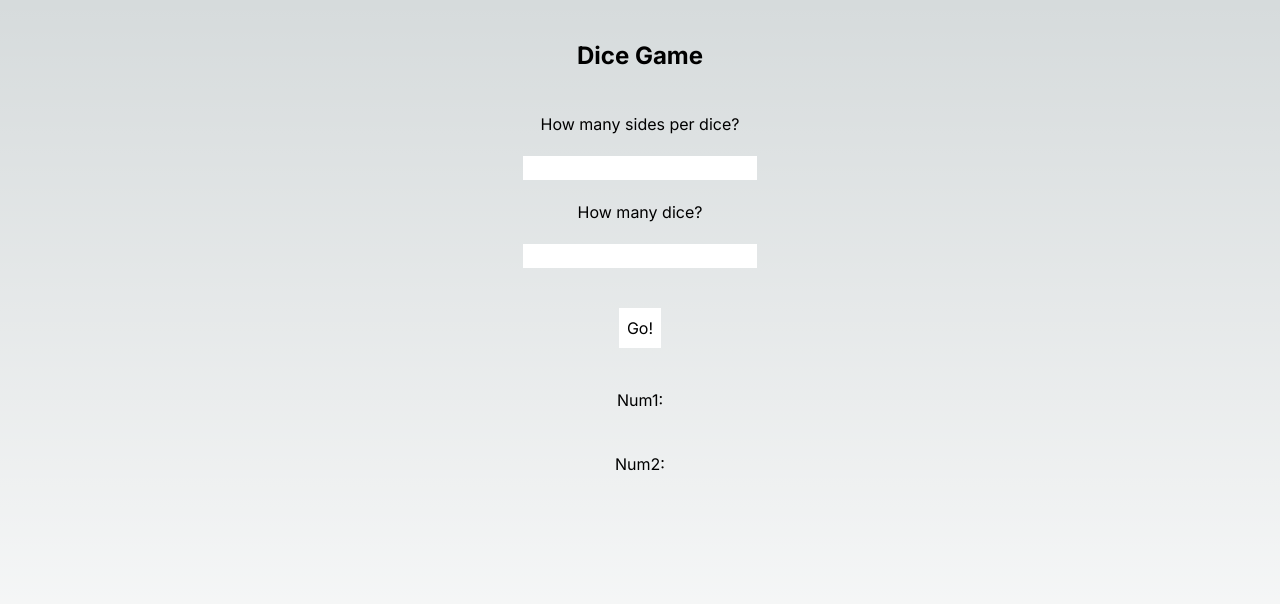
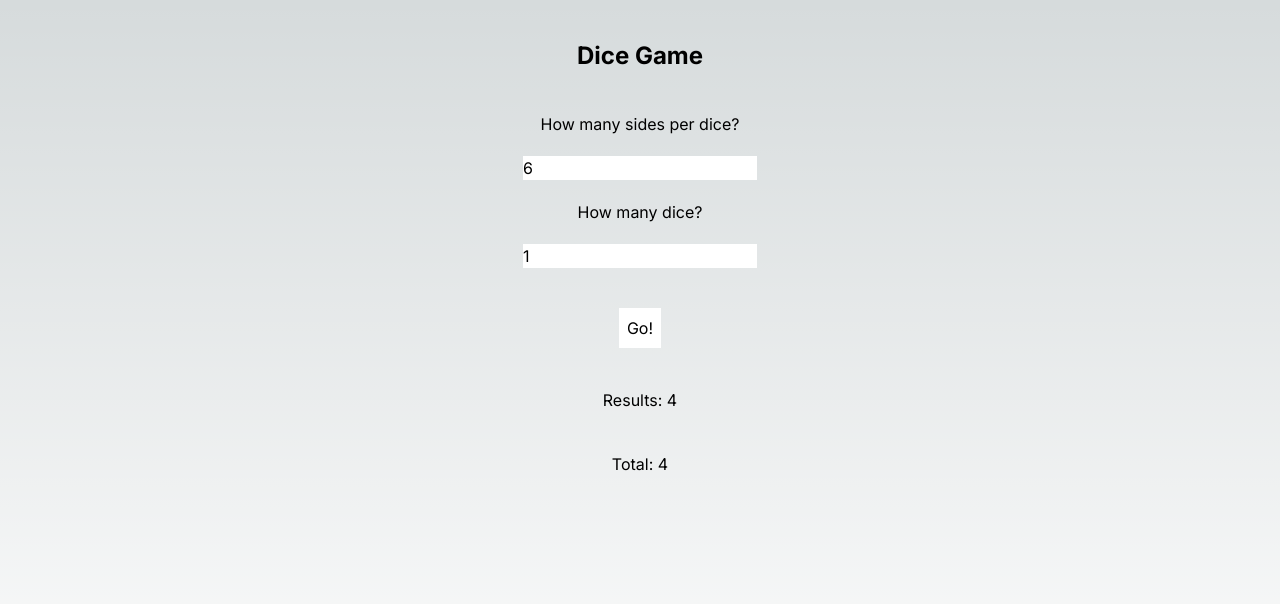
Before and after one commit to AvrilMaleham/dice_game, a Next.js app: page / in a window 1280 px wide. Shown: the top 604 px of the page. Built offline with nearby package versions, Linux system fonts and the light colour scheme.

Commit message:
feat: dice functions

```diff
--- /dev/null
+++ b/src/app/index.ts
@@ -0,0 +1,20 @@
+// Functions for the dice game
+
+// Randomly select a number from the dice depending on sides to simulate 'rolling the dice'
+export const diceRoll = (sides: number) => {
+  return Math.floor(Math.random() * sides) + 1;
+};
+
+// Collect the result of each dice rolled and the total number from all dice
+export const result = (numOfDice: number = 1, sides: number = 6) => {
+  let eachDice = [];
+  let total = 0;
+
+  for (let i = 0; i < numOfDice; i++) {
+    const roll = diceRoll(sides);
+    eachDice.push(roll);
+    total += roll;
+  }
+
+  return { total, eachDice };
+};
--- a/src/app/page.tsx
+++ b/src/app/page.tsx
@@ -1,10 +1,16 @@
 "use client";
 
 import { useState } from "react";
+import { result } from ".";
 
 export default function Home() {
-  const [num1, setNum1] = useState<number>();
-  const [num2, setNum2] = useState<number>();
+  const [sides, setSides] = useState<number>(6);
+  const [numOfDice, setNumOfDice] = useState<number>(1);
+
+  let roll = result(numOfDice, sides);
+
+  console.log(roll.eachDice);
+  console.log(roll.total)
 
   return (
     <main className="flex min-h-screen flex-col items-center">
@@ -12,24 +18,26 @@ export default function Home() {
 
       <p>How many sides per dice?</p>
       <input
+       defaultValue="6"
         onChange={(e) => {
-          setNum1(parseInt(e.target.value));
+          setSides(parseInt(e.target.value));
         }}
         type="number"
         className="m-5 text-black"
       ></input>
       <p>How many dice?</p>
       <input
+       defaultValue="1"
         onChange={(e) => {
-          setNum2(parseInt(e.target.value));
+          setNumOfDice(parseInt(e.target.value));
         }}
         type="number"
         className="m-5 text-black"
       ></input>
       <button className="m-5 p-2 bg-white text-black">Go!</button>
 
-      <p className="m-5">Num1: {num1}</p>
-      <p className="m-5">Num2: {num2}</p>
+      <p className="m-5">Results: {roll?.eachDice}</p>
+      <p className="m-5">Total: {roll?.total}</p>
     </main>
   );
 }
```
